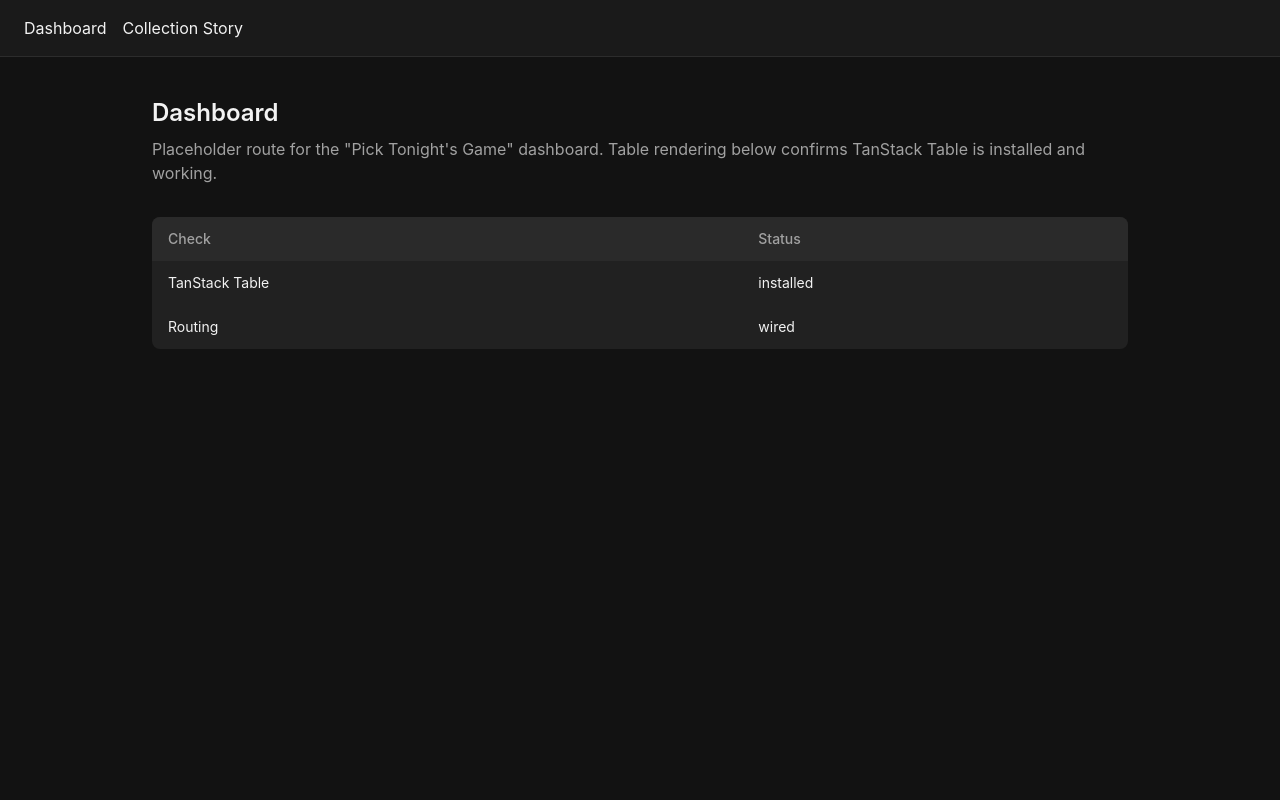
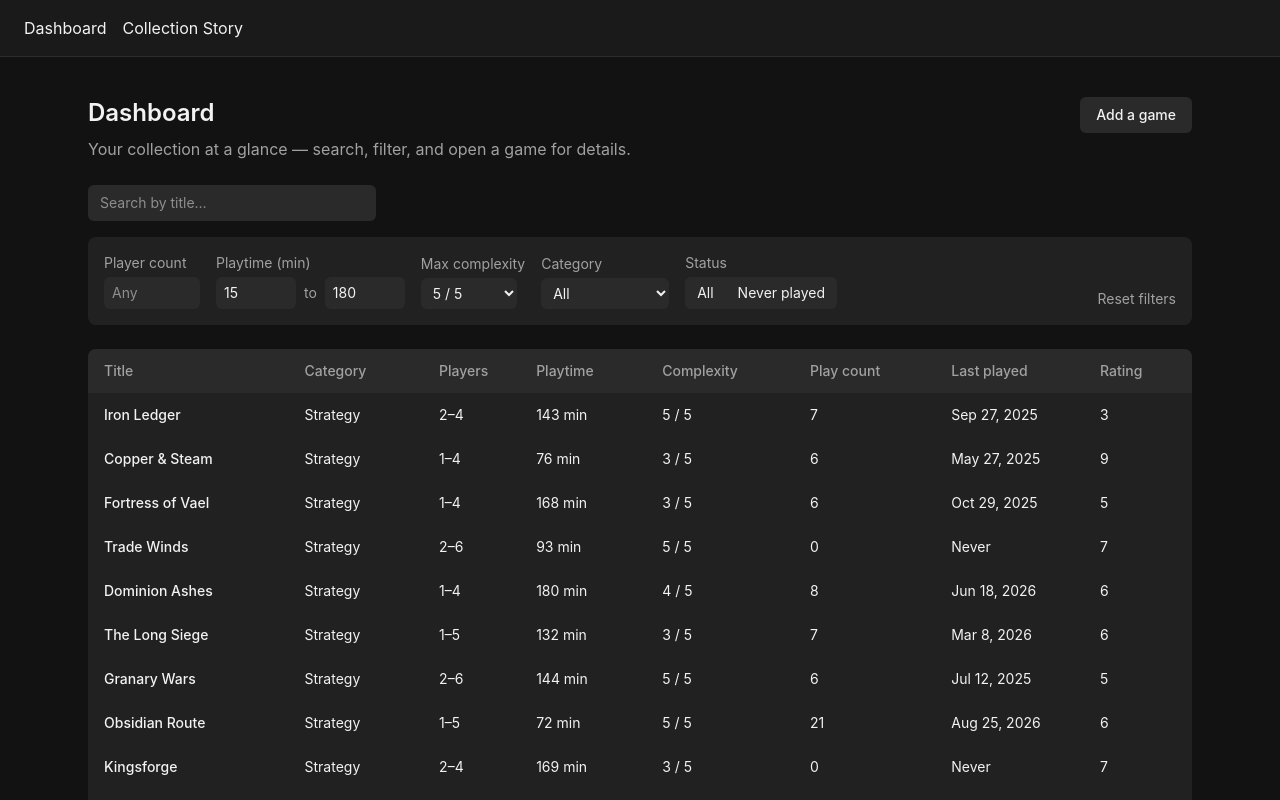
Before and after one commit to jerm-cowan/boardgame-library, a React (Vite) app: page /dashboard in a window 1280 px wide. Shown: the top 800 px of the page. Built offline with nearby package versions, Linux system fonts and the light colour scheme.

Commit message:
wire dashboard: search, filters, table, detail drawer, add-game form

```diff
--- a/src/pages/DashboardPage.tsx
+++ b/src/pages/DashboardPage.tsx
@@ -1,72 +1,90 @@
-import { useMemo } from 'react'
-import {
-  createColumnHelper,
-  flexRender,
-  getCoreRowModel,
-  useReactTable,
-} from '@tanstack/react-table'
+import { useMemo, useState } from 'react'
+import type { SortingState } from '@tanstack/react-table'
+import gamesData from '../data/games.json'
+import GameTable from '../components/GameTable'
+import FilterPanel from '../components/FilterPanel'
+import GameDetailDrawer from '../components/GameDetailDrawer'
+import AddGameForm from '../components/AddGameForm'
+import { DEFAULT_FILTERS, type FilterState, type Game } from '../types/game'
 
-// Trivial smoke-test row shape — confirms TanStack Table renders inside our
-// theme before the real collection grid is built.
-type PlaceholderRow = {
-  title: string
-  status: string
+function matchesFilters(game: Game, filters: FilterState): boolean {
+  if (filters.playerCount !== null) {
+    if (game.playerMin > filters.playerCount || game.playerMax < filters.playerCount) {
+      return false
+    }
+  }
+  if (game.playtimeMinutes < filters.playtimeMin || game.playtimeMinutes > filters.playtimeMax) {
+    return false
+  }
+  if (game.complexity > filters.maxComplexity) return false
+  if (filters.category !== 'All' && game.category !== filters.category) return false
+  if (filters.neverPlayedOnly && game.playCount !== 0) return false
+  return true
 }
 
-const placeholderData: PlaceholderRow[] = [
-  { title: 'TanStack Table', status: 'installed' },
-  { title: 'Routing', status: 'wired' },
-]
+export default function DashboardPage() {
+  const [games, setGames] = useState<Game[]>(gamesData as Game[])
+  const [searchTerm, setSearchTerm] = useState('')
+  const [filters, setFilters] = useState<FilterState>(DEFAULT_FILTERS)
+  const [sorting, setSorting] = useState<SortingState>([])
+  const [selectedGame, setSelectedGame] = useState<Game | null>(null)
+  const [isAddFormOpen, setIsAddFormOpen] = useState(false)
 
-const columnHelper = createColumnHelper<PlaceholderRow>()
-
-const columns = [
-  columnHelper.accessor('title', { header: 'Check' }),
-  columnHelper.accessor('status', { header: 'Status' }),
-]
-
-export default function DashboardPage() {
-  const data = useMemo(() => placeholderData, [])
-  const table = useReactTable({
-    data,
-    columns,
-    getCoreRowModel: getCoreRowModel(),
-  })
+  const filteredGames = useMemo(
+    () => games.filter((game) => matchesFilters(game, filters)),
+    [games, filters],
+  )
 
   return (
-    <main className="mx-auto max-w-5xl px-6 py-10">
-      <h1 className="text-2xl font-semibold">Dashboard</h1>
-      <p className="mt-2 text-muted-foreground">
-        Placeholder route for the "Pick Tonight's Game" dashboard. Table
-        rendering below confirms TanStack Table is installed and working.
-      </p>
+    <main className="mx-auto max-w-6xl px-6 py-10">
+      <div className="flex items-start justify-between gap-4">
+        <div>
+          <h1 className="text-2xl font-semibold">Dashboard</h1>
+          <p className="mt-2 text-muted-foreground">
+            Your collection at a glance — search, filter, and open a game for details.
+          </p>
+        </div>
+        <button
+          type="button"
+          onClick={() => setIsAddFormOpen(true)}
+          className="shrink-0 rounded-md bg-popover px-4 py-2 text-sm font-medium hover:bg-hover"
+        >
+          Add a game
+        </button>
+      </div>
 
-      <div className="mt-8 overflow-hidden rounded-lg bg-card">
-        <table className="w-full text-left">
-          <thead className="bg-popover">
-            {table.getHeaderGroups().map((headerGroup) => (
-              <tr key={headerGroup.id}>
-                {headerGroup.headers.map((header) => (
-                  <th key={header.id} className="px-4 py-3 text-sm font-medium text-muted-foreground">
-                    {flexRender(header.column.columnDef.header, header.getContext())}
-                  </th>
-                ))}
-              </tr>
-            ))}
-          </thead>
-          <tbody>
-            {table.getRowModel().rows.map((row) => (
-              <tr key={row.id} className="hover:bg-hover">
-                {row.getVisibleCells().map((cell) => (
-                  <td key={cell.id} className="px-4 py-3 text-sm">
-                    {flexRender(cell.column.columnDef.cell, cell.getContext())}
-                  </td>
-                ))}
-              </tr>
-            ))}
-          </tbody>
-        </table>
+      <div className="mt-6">
+        <input
+          type="text"
+          placeholder="Search by title…"
+          value={searchTerm}
+          onChange={(event) => setSearchTerm(event.target.value)}
+          className="w-full max-w-sm rounded-md bg-popover px-3 py-2 text-sm focus:outline-none sm:w-72"
+        />
       </div>
+
+      <div className="mt-4">
+        <FilterPanel filters={filters} onChange={setFilters} />
+      </div>
+
+      <div className="mt-6">
+        <GameTable
+          games={filteredGames}
+          searchTerm={searchTerm}
+          sorting={sorting}
+          onSortingChange={setSorting}
+          onSelectGame={setSelectedGame}
+        />
+      </div>
+
+      <GameDetailDrawer game={selectedGame} onClose={() => setSelectedGame(null)} />
+
+      {isAddFormOpen && (
+        <AddGameForm
+          onAdd={(game) => setGames((prev) => [...prev, game])}
+          onClose={() => setIsAddFormOpen(false)}
+        />
+      )}
     </main>
   )
 }
```
